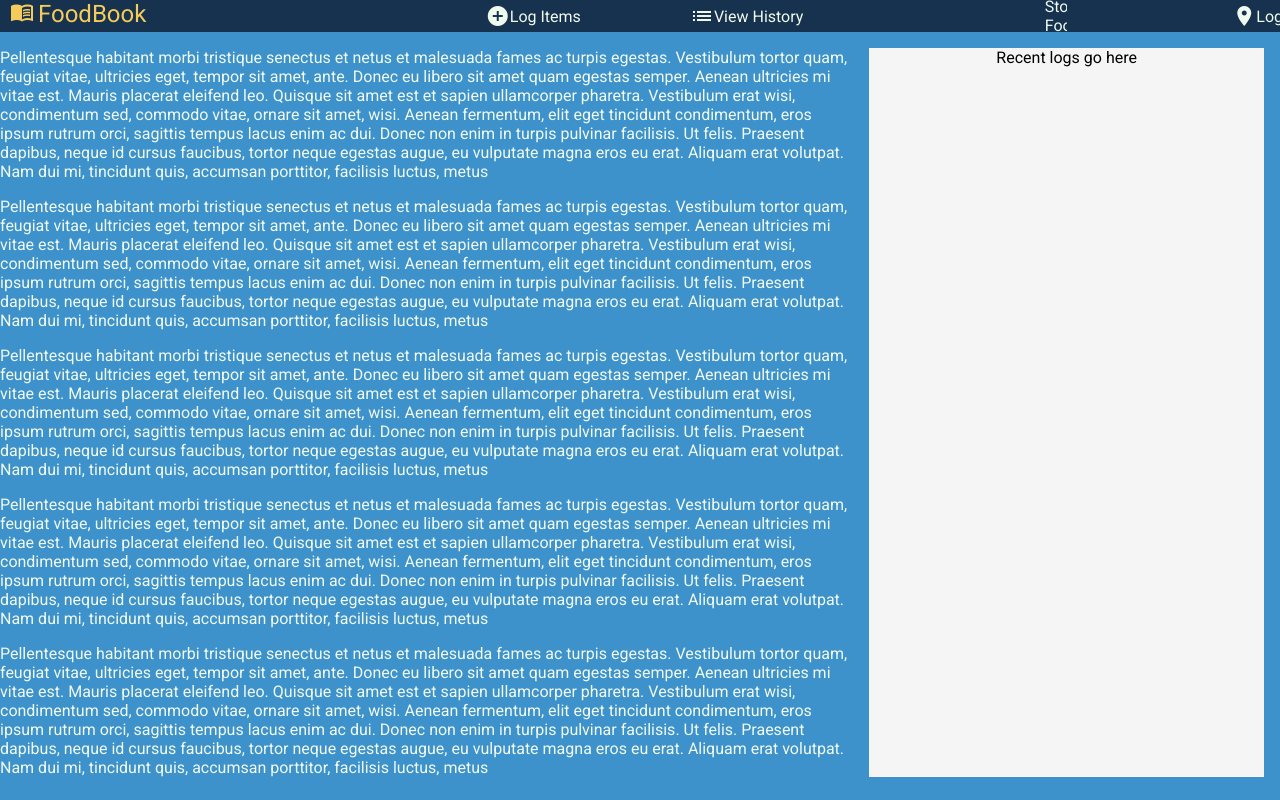
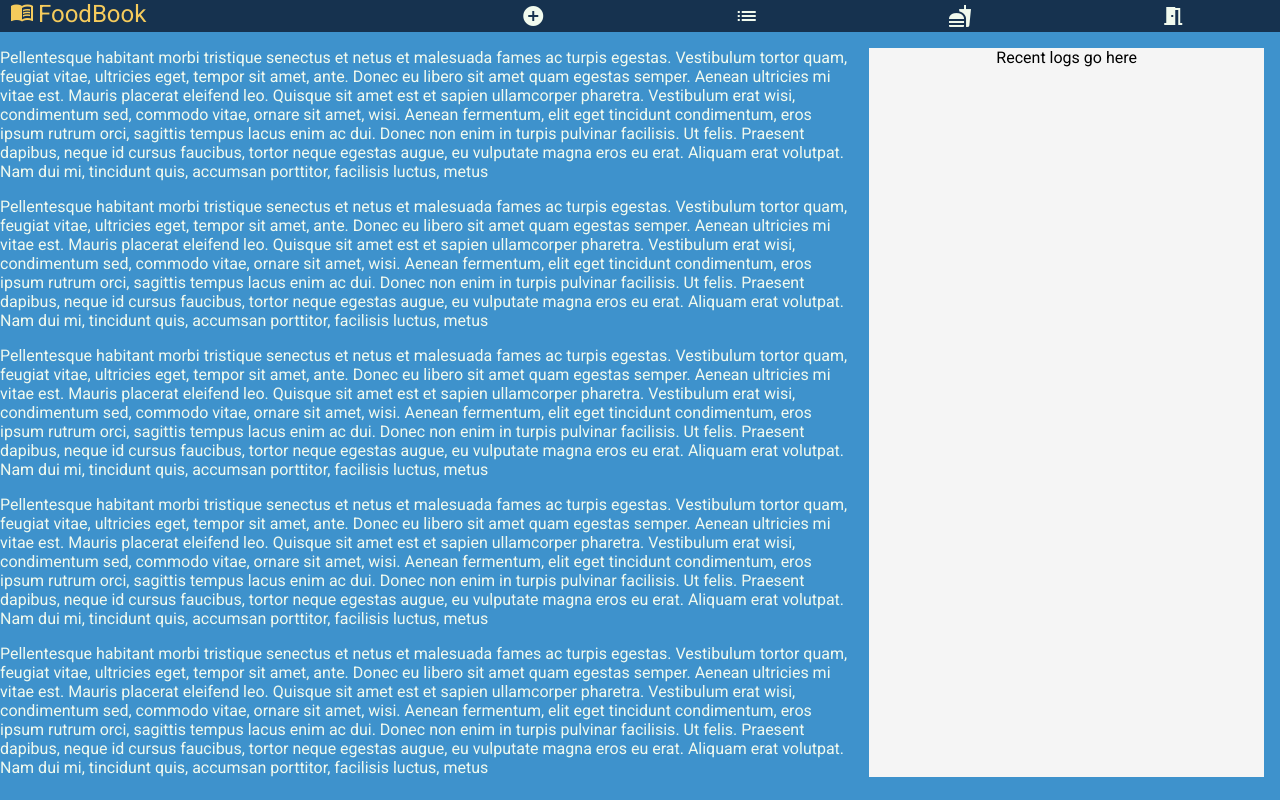
Before and after one commit to finnlay-ernst/foodbook, a website: page index.html in a window 1280 px wide. Drawn offline with Linux system fonts and the light colour scheme.

Commit message:
finished adding icons

```diff
--- a/index.html
+++ b/index.html
@@ -16,10 +16,10 @@
         </div>
         <div class="menu-container">
             <ul class="menu">
-                <li class="menu-item"><i class="material-icons">add_circle</i>Log Items</li>
-                <li class="menu-item"><i class="material-icons">list</i>View History</li>
-                <li class="menu-item"><i class="material-icons">fast_food</i>Stored Foods</li>
-                <li class="menu-item"><i class="material-icons">meettin_room</i>Logout</li>
+                <li class="menu-item"><i class="material-icons">add_circle</i></li>
+                <li class="menu-item"><i class="material-icons">list</i></li>
+                <li class="menu-item"><i class="material-icons">fastfood</i></li>
+                <li class="menu-item"><i class="material-icons">meeting_room</i></li>
             </ul>
         </div>
         <div class="content">
--- a/style.css
+++ b/style.css
@@ -72,6 +72,7 @@ body {
 }
 .menu-item:hover{
     background-color: var(--color4-highlight);
+    color: var(--color1);
     border-radius: 0.2rem;
 }
 
```
